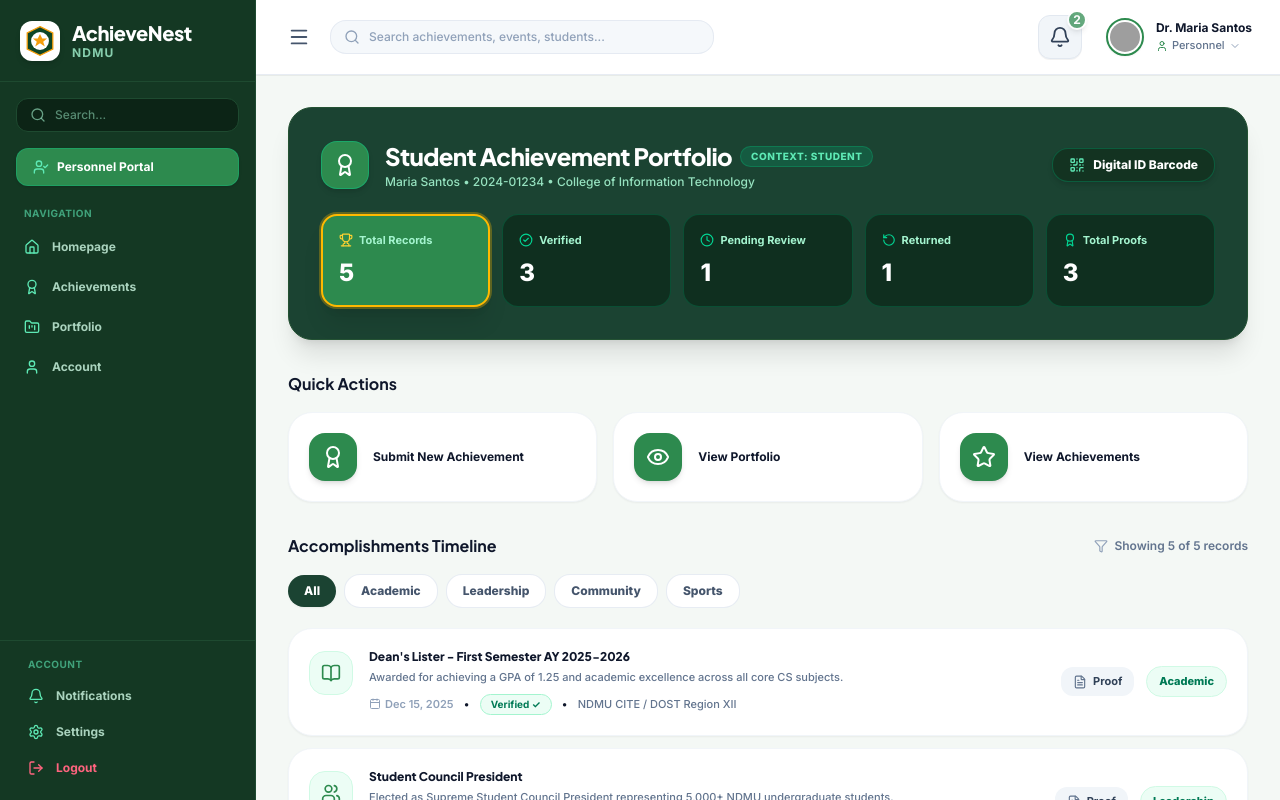
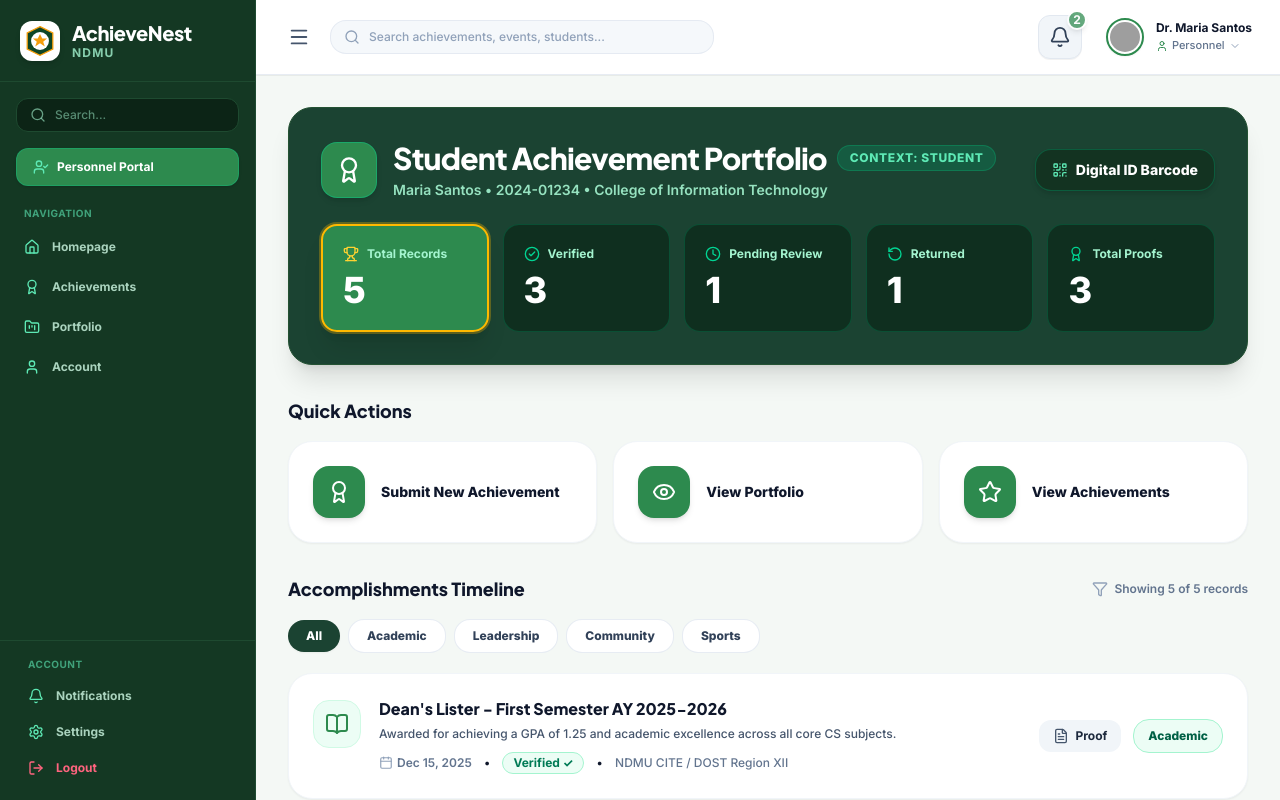
Before and after one commit to Astherisk1229/AchieveNest, a React (Vite) app: page /student/dashboard in a window 1280 px wide. Built offline with nearby package versions, Linux system fonts and the light colour scheme; grey boxes are pictures that could not be loaded.

Commit message:
feat: scale up student dashboard typography to match Personnel side font size

```diff
--- a/src/pages/StudentDashboard.jsx
+++ b/src/pages/StudentDashboard.jsx
@@ -154,26 +154,26 @@ export default function StudentDashboard({ currentUser }) {
     <MainLayout>
       <div className="space-y-8 font-sans pb-12">
 
-        {/* ================= HERO HEADER BANNER (PERSONNEL EXACT MATCHING COLOR & STYLE) ================= */}
+        {/* ================= HERO HEADER BANNER (PROMINENT TYPOGRAPHY SIZE) ================= */}
         <div className="bg-[#1b4332] text-white p-6 sm:p-8 rounded-3xl shadow-xl border border-[#245233] relative overflow-hidden space-y-6">
 
           {/* Top Banner Row: Title + Context Badge + Digital Barcode Button */}
           <div className="flex flex-col md:flex-row md:items-center justify-between gap-4">
 
             <div className="flex items-center gap-4">
-              <div className="w-12 h-12 rounded-2xl bg-[#2d8a4e] text-white flex items-center justify-center shadow-md shrink-0 border border-emerald-400/40">
-                <Award className="w-6 h-6" />
+              <div className="w-14 h-14 rounded-2xl bg-[#2d8a4e] text-white flex items-center justify-center shadow-md shrink-0 border border-emerald-400/40">
+                <Award className="w-7 h-7" />
               </div>
-              <div className="space-y-0.5">
-                <div className="flex items-center gap-2">
-                  <h1 className="text-xl sm:text-2xl font-extrabold text-white tracking-tight">
+              <div className="space-y-1">
+                <div className="flex items-center gap-2.5">
+                  <h1 className="text-2xl sm:text-3xl font-extrabold text-white tracking-tight">
                     Student Achievement Portfolio
                   </h1>
-                  <span className="px-2.5 py-0.5 rounded-full bg-emerald-500/20 text-emerald-300 border border-emerald-500/30 text-[10px] font-extrabold uppercase tracking-wider">
+                  <span className="px-3 py-1 rounded-full bg-emerald-500/20 text-emerald-300 border border-emerald-500/30 text-xs font-extrabold uppercase tracking-wider">
                     CONTEXT: STUDENT
                   </span>
                 </div>
-                <p className="text-xs text-emerald-200/90 font-medium">
+                <p className="text-sm font-semibold text-emerald-200/90">
                   {student.full_name} • {student.student_id} • {student.college}
                 </p>
               </div>
@@ -183,15 +183,15 @@ export default function StudentDashboard({ currentUser }) {
             <button
               type="button"
               onClick={() => setIsBarcodeModalOpen(true)}
-              className="px-4 py-2 rounded-2xl bg-[#133220]/90 hover:bg-[#2d8a4e] border border-emerald-600/40 text-white font-extrabold text-xs flex items-center gap-2 transition shadow-md cursor-pointer shrink-0 self-start md:self-auto"
+              className="px-4 py-2.5 rounded-2xl bg-[#133220]/90 hover:bg-[#2d8a4e] border border-emerald-600/40 text-white font-extrabold text-xs sm:text-sm flex items-center gap-2 transition shadow-md cursor-pointer shrink-0 self-start md:self-auto"
             >
               <QrCode className="w-4 h-4 text-emerald-300" />
               <span>Digital ID Barcode</span>
             </button>
           </div>
 
-          {/* 5 CLICKABLE INTERACTIVE STAT CARDS GRID */}
-          <div className="grid grid-cols-2 sm:grid-cols-3 md:grid-cols-5 gap-3">
+          {/* 5 CLICKABLE INTERACTIVE STAT CARDS GRID (PROMINENT NUMBERS) */}
+          <div className="grid grid-cols-2 sm:grid-cols-3 md:grid-cols-5 gap-3.5">
             {stats.map((stat) => {
               const IconComponent = stat.icon
               const isSelected = activeStatFilter === stat.key
@@ -201,18 +201,18 @@ export default function StudentDashboard({ currentUser }) {
                   key={stat.key}
                   type="button"
                   onClick={() => setActiveStatFilter(stat.key)}
-                  className={`p-4 rounded-2xl space-y-2 text-left transition cursor-pointer transform hover:-translate-y-0.5 ${
+                  className={`p-4 sm:p-5 rounded-2xl space-y-2 text-left transition cursor-pointer transform hover:-translate-y-0.5 ${
                     isSelected
                       ? 'bg-[#2d8a4e] border-2 border-amber-400 shadow-xl ring-2 ring-amber-400/30'
                       : 'bg-[#0f2e1d]/90 hover:bg-[#153e28] border border-emerald-600/30'
                   }`}
                   title={`Filter by ${stat.label}`}
                 >
-                  <div className="flex items-center gap-1.5 text-emerald-200 text-[11px] font-bold">
-                    <IconComponent className={`w-3.5 h-3.5 ${isSelected ? 'text-amber-300' : 'text-emerald-400'}`} />
+                  <div className="flex items-center gap-2 text-emerald-200 text-xs font-bold">
+                    <IconComponent className={`w-4 h-4 ${isSelected ? 'text-amber-300' : 'text-emerald-400'}`} />
                     <span className="truncate">{stat.label}</span>
                   </div>
-                  <p className="text-2xl font-black text-white">{stat.value}</p>
+                  <p className="text-3xl sm:text-4xl font-black text-white">{stat.value}</p>
                 </button>
               )
             })}
@@ -220,9 +220,9 @@ export default function StudentDashboard({ currentUser }) {
 
         </div>
 
-        {/* ================= QUICK ACTIONS (3 CARDS) ================= */}
+        {/* ================= QUICK ACTIONS (3 CARDS - BUMPED FONT SIZE) ================= */}
         <div className="space-y-4">
-          <h2 className="text-base font-bold text-slate-900">Quick Actions</h2>
+          <h2 className="text-lg font-extrabold text-slate-900">Quick Actions</h2>
 
           <div className="grid grid-cols-1 sm:grid-cols-3 gap-4">
 
@@ -230,12 +230,12 @@ export default function StudentDashboard({ currentUser }) {
             <button
               type="button"
               onClick={() => navigate('/student/achievements', { state: { openSubmissionModal: true } })}
-              className="p-5 bg-white rounded-3xl border border-slate-100 shadow-xs hover:shadow-md hover:border-emerald-200 transition flex items-center gap-4 text-left cursor-pointer group"
+              className="p-5 sm:p-6 bg-white rounded-3xl border border-slate-100 shadow-xs hover:shadow-md hover:border-emerald-200 transition flex items-center gap-4 text-left cursor-pointer group"
             >
-              <div className="w-12 h-12 rounded-2xl bg-[#2d8a4e] text-white flex items-center justify-center shrink-0 shadow-md group-hover:scale-105 transition">
+              <div className="w-13 h-13 rounded-2xl bg-[#2d8a4e] text-white flex items-center justify-center shrink-0 shadow-md group-hover:scale-105 transition">
                 <Award className="w-6 h-6" />
               </div>
-              <span className="text-xs font-bold text-slate-900 group-hover:text-[#2d8a4e] transition">
+              <span className="text-sm font-extrabold text-slate-900 group-hover:text-[#2d8a4e] transition">
                 Submit New Achievement
               </span>
             </button>
@@ -244,12 +244,12 @@ export default function StudentDashboard({ currentUser }) {
             <button
               type="button"
               onClick={() => navigate('/student/portfolio')}
-              className="p-5 bg-white rounded-3xl border border-slate-100 shadow-xs hover:shadow-md hover:border-emerald-200 transition flex items-center gap-4 text-left cursor-pointer group"
+              className="p-5 sm:p-6 bg-white rounded-3xl border border-slate-100 shadow-xs hover:shadow-md hover:border-emerald-200 transition flex items-center gap-4 text-left cursor-pointer group"
             >
-              <div className="w-12 h-12 rounded-2xl bg-[#2d8a4e] text-white flex items-center justify-center shrink-0 shadow-md group-hover:scale-105 transition">
+              <div className="w-13 h-13 rounded-2xl bg-[#2d8a4e] text-white flex items-center justify-center shrink-0 shadow-md group-hover:scale-105 transition">
                 <Eye className="w-6 h-6" />
               </div>
-              <span className="text-xs font-bold text-slate-900 group-hover:text-[#2d8a4e] transition">
+              <span className="text-sm font-extrabold text-slate-900 group-hover:text-[#2d8a4e] transition">
                 View Portfolio
               </span>
             </button>
@@ -258,12 +258,12 @@ export default function StudentDashboard({ currentUser }) {
             <button
               type="button"
               onClick={() => navigate('/student/achievements')}
-              className="p-5 bg-white rounded-3xl border border-slate-100 shadow-xs hover:shadow-md hover:border-emerald-200 transition flex items-center gap-4 text-left cursor-pointer group"
+              className="p-5 sm:p-6 bg-white rounded-3xl border border-slate-100 shadow-xs hover:shadow-md hover:border-emerald-200 transition flex items-center gap-4 text-left cursor-pointer group"
             >
-              <div className="w-12 h-12 rounded-2xl bg-[#2d8a4e] text-white flex items-center justify-center shrink-0 shadow-md group-hover:scale-105 transition">
+              <div className="w-13 h-13 rounded-2xl bg-[#2d8a4e] text-white flex items-center justify-center shrink-0 shadow-md group-hover:scale-105 transition">
                 <Star className="w-6 h-6" />
               </div>
-              <span className="text-xs font-bold text-slate-900 group-hover:text-[#2d8a4e] transition">
+              <span className="text-sm font-extrabold text-slate-900 group-hover:text-[#2d8a4e] transition">
                 View Achievements
               </span>
             </button>
@@ -271,15 +271,15 @@ export default function StudentDashboard({ currentUser }) {
           </div>
         </div>
 
-        {/* ================= ACCOMPLISHMENTS TIMELINE ================= */}
+        {/* ================= ACCOMPLISHMENTS TIMELINE (PROMINENT FONT SIZE) ================= */}
         <div className="space-y-4">
 
           {/* Header & Record Counter */}
           <div className="flex flex-col sm:flex-row sm:items-center justify-between gap-4">
-            <h2 className="text-base font-bold text-slate-900">Accomplishments Timeline</h2>
+            <h2 className="text-lg font-extrabold text-slate-900">Accomplishments Timeline</h2>
 
             <div className="flex items-center gap-1.5 text-xs text-slate-500 font-semibold">
-              <Filter className="w-3.5 h-3.5 text-slate-400" />
+              <Filter className="w-4 h-4 text-slate-400" />
               <span>Showing {filteredTimeline.length} of {allTimelineItems.length} records</span>
             </div>
           </div>
@@ -293,10 +293,10 @@ export default function StudentDashboard({ currentUser }) {
                   key={cat}
                   type="button"
                   onClick={() => setSelectedCategoryFilter(cat)}
-                  className={`px-4 py-2 rounded-2xl text-xs font-extrabold transition cursor-pointer shrink-0 ${
+                  className={`px-4.5 py-2 rounded-2xl text-xs font-extrabold transition cursor-pointer shrink-0 ${
                     isSelected
                       ? 'bg-[#1b4332] text-white shadow-xs'
-                      : 'bg-white text-slate-600 hover:bg-slate-50 border border-slate-200/80'
+                      : 'bg-white text-slate-700 hover:bg-slate-50 border border-slate-200/80'
                   }`}
                 >
                   {cat}
@@ -317,29 +317,29 @@ export default function StudentDashboard({ currentUser }) {
               </button>
             </div>
           ) : (
-            <div className="space-y-3">
+            <div className="space-y-3.5">
               {filteredTimeline.map((item) => {
                 const IconComp = item.icon
                 return (
                   <div
                     key={item.id}
-                    className="p-5 bg-white rounded-3xl border border-slate-100 shadow-xs hover:border-emerald-200 transition flex flex-col sm:flex-row sm:items-center justify-between gap-4 relative overflow-hidden"
+                    className="p-5 sm:p-6 bg-white rounded-3xl border border-slate-100 shadow-xs hover:border-emerald-200 transition flex flex-col sm:flex-row sm:items-center justify-between gap-4 relative overflow-hidden"
                   >
-                    <div className="flex items-start gap-4 min-w-0">
-                      <div className="w-11 h-11 rounded-2xl bg-emerald-50 text-[#2d8a4e] border border-emerald-100 flex items-center justify-center shrink-0 mt-0.5">
-                        <IconComp className="w-5 h-5" />
+                    <div className="flex items-start gap-4.5 min-w-0">
+                      <div className="w-12 h-12 rounded-2xl bg-emerald-50 text-[#2d8a4e] border border-emerald-100 flex items-center justify-center shrink-0 mt-0.5">
+                        <IconComp className="w-6 h-6" />
                       </div>
 
-                      <div className="min-w-0 space-y-1">
-                        <h3 className="text-xs font-extrabold text-slate-900 leading-snug">{item.title}</h3>
-                        <p className="text-[11px] text-slate-500 font-medium line-clamp-1">{item.description}</p>
+                      <div className="min-w-0 space-y-1.5">
+                        <h3 className="text-sm sm:text-base font-extrabold text-slate-900 leading-snug">{item.title}</h3>
+                        <p className="text-xs text-slate-600 font-medium line-clamp-1">{item.description}</p>
 
-                        <div className="flex flex-wrap items-center gap-2.5 text-[11px] pt-1">
-                          <span className="text-slate-400 font-semibold flex items-center gap-1">
-                            <Calendar className="w-3 h-3 text-slate-400" /> {item.date}
+                        <div className="flex flex-wrap items-center gap-3 text-xs pt-1">
+                          <span className="text-slate-500 font-semibold flex items-center gap-1">
+                            <Calendar className="w-3.5 h-3.5 text-slate-400" /> {item.date}
                           </span>
                           <span>•</span>
-                          <span className={`font-bold px-2.5 py-0.5 rounded-full text-[10px] ${
+                          <span className={`font-bold px-2.5 py-0.5 rounded-full text-xs ${
                             item.statusType === 'verified'
                               ? 'bg-emerald-50 text-emerald-700 border border-emerald-200'
                               : item.statusType === 'pending'
@@ -360,14 +360,14 @@ export default function StudentDashboard({ currentUser }) {
                         <button
                           type="button"
                           onClick={() => navigate('/student/achievements')}
-                          className="px-3 py-1.5 rounded-xl bg-slate-100 hover:bg-slate-200 text-slate-700 text-[11px] font-bold flex items-center gap-1.5 transition cursor-pointer"
+                          className="px-3.5 py-2 rounded-xl bg-slate-100 hover:bg-slate-200 text-slate-800 text-xs font-bold flex items-center gap-1.5 transition cursor-pointer"
                         >
-                          <FileText className="w-3.5 h-3.5 text-slate-500" />
+                          <FileText className="w-4 h-4 text-slate-600" />
                           <span>Proof</span>
                         </button>
                       )}
 
-                      <span className="px-3 py-1.5 rounded-2xl bg-emerald-50 text-emerald-700 text-[11px] font-extrabold border border-emerald-100">
+                      <span className="px-3.5 py-2 rounded-2xl bg-emerald-50 text-emerald-800 text-xs font-extrabold border border-emerald-200">
                         {item.category}
                       </span>
                     </div>
```
